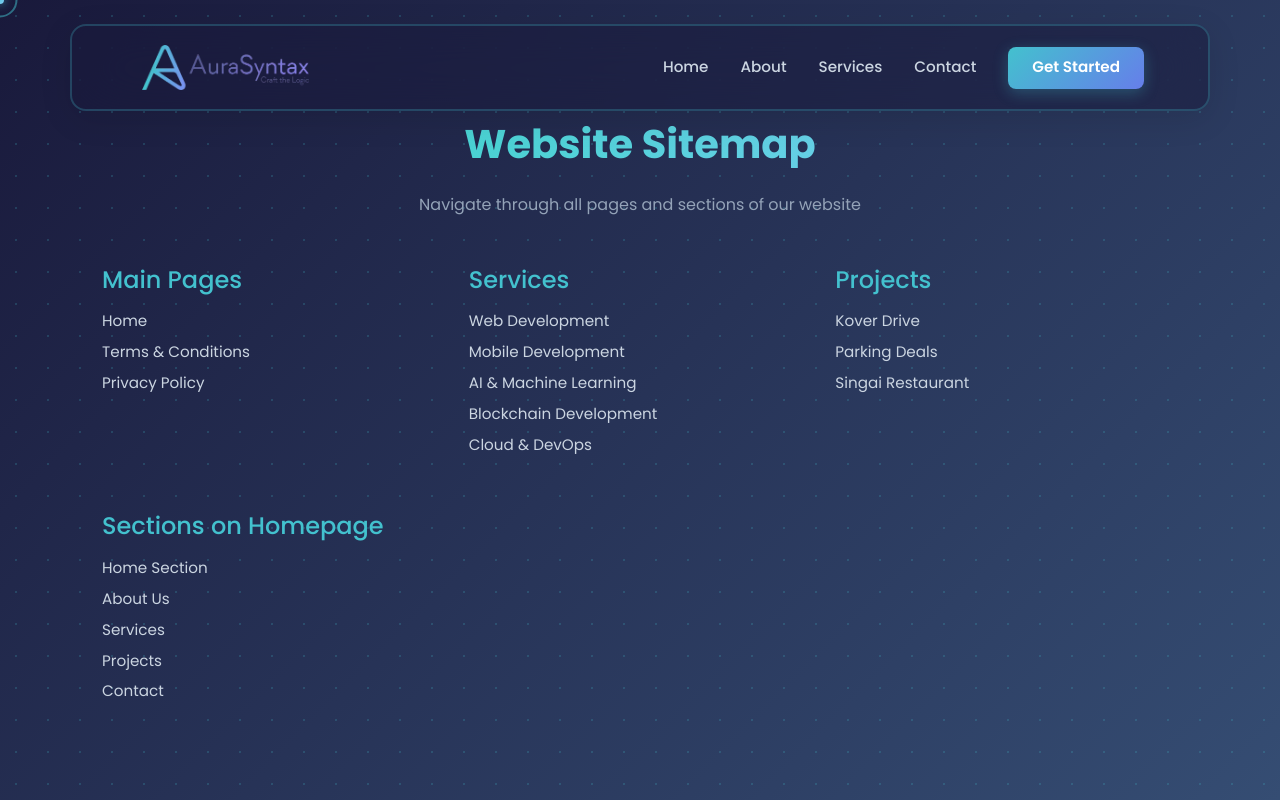
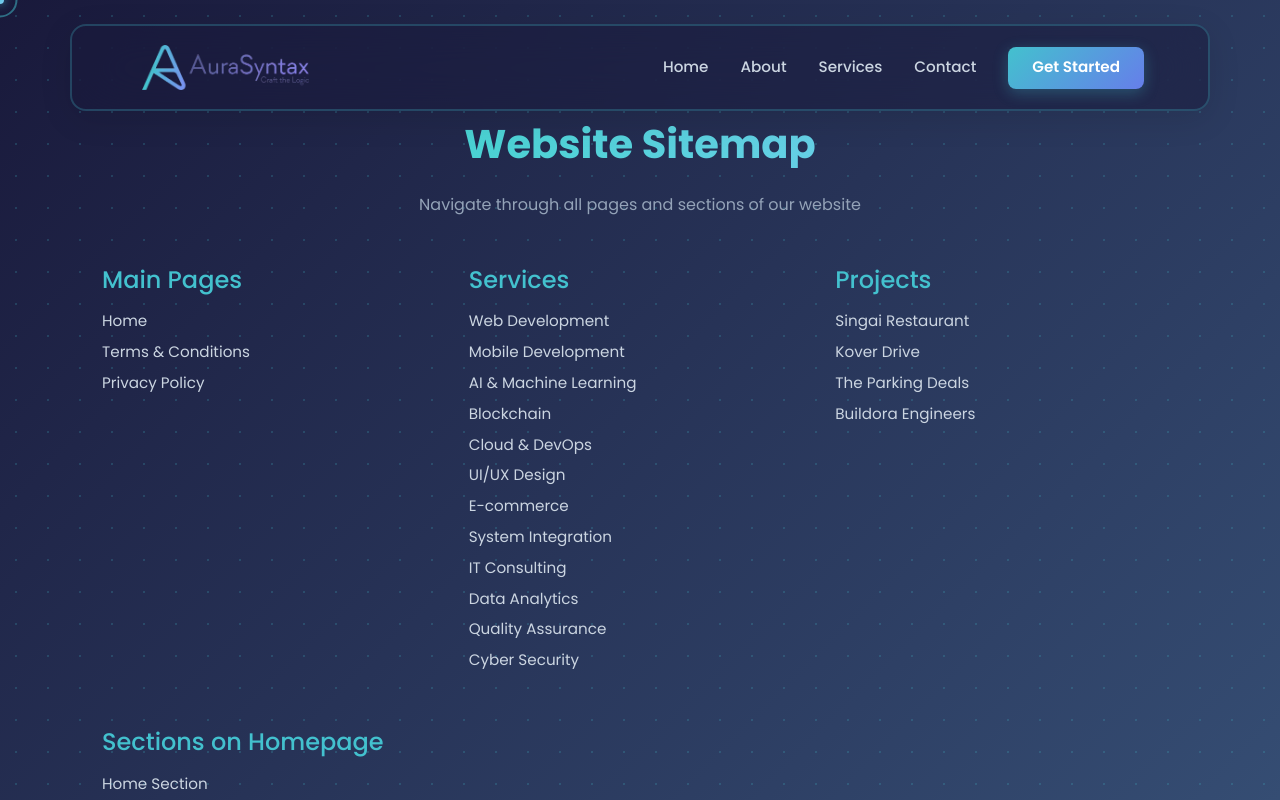
Before and after one commit to krishnarajahkajaruban/aura-syntax-web, a React (Vite) app: page /sitemap in a window 1280 px wide. Shown: the top 800 px of the page. Built offline with nearby package versions, Linux system fonts and the light colour scheme; no server answers; the HTML template or start-up script is replaced by a standard one.

Commit message:
Update sitemap.xml with a new project URL, adjust SEO component headings, and refine meta descriptions across various pages for improved clarity and consistency. Ensure all canonical URLs use the correct domain format.

```diff
--- a/src/components/SEOContent.tsx
+++ b/src/components/SEOContent.tsx
@@ -6,7 +6,7 @@
 const SEOContent = () => {
   return (
     <div style={{ position: 'absolute', left: '-9999px', width: '1px', height: '1px', overflow: 'hidden' }} aria-hidden="true">
-      <h1>AuraSyntax</h1>
+      <h2>AuraSyntax</h2>
       <h2>Software Development Company - Craft the Logic. Build What&apos;s Next.</h2>
 
       <p>
--- a/src/pages/Home.tsx
+++ b/src/pages/Home.tsx
@@ -113,7 +113,7 @@ const Home = () => {
       <React.Fragment>
         <SEO
           title="AuraSyntax | Software Development Company | Web & AI Solutions"
-          description="AuraSyntax is a leading software development company providing expert web development, mobile apps, AI, machine learning, blockchain, and cloud computing services. We build innovative, scalable systems that power what's next."
+          description="AuraSyntax is a leading software development company providing expert web development, mobile apps, AI, machine learning, blockchain, and cloud computing services."
           keywords="AuraSyntax, software development, web development, mobile apps, AI, machine learning, blockchain, cloud computing, DevOps, UI/UX design, e-commerce, system integration, IT consulting, custom software, web applications, mobile applications"
           canonicalUrl="https://www.aurasyntax.com/"
         />
--- a/src/pages/NotFound.tsx
+++ b/src/pages/NotFound.tsx
@@ -34,7 +34,7 @@ const NotFound = () => {
       <SEO
         title="404 - Page Not Found"
         description="The page you're looking for doesn't exist. Explore our services, projects, or return to the homepage."
-        canonicalUrl={`https://aurasyntax.com${location.pathname}`}
+        canonicalUrl={`https://www.aurasyntax.com${location.pathname}`}
       />
       <Navbar />
       <div className="notfound-container" style={{ minHeight: '100vh', paddingTop: '120px', paddingBottom: '80px' }}>
--- a/src/pages/Privacy.tsx
+++ b/src/pages/Privacy.tsx
@@ -14,14 +14,14 @@ const Privacy = () => {
         title="Privacy Policy | AuraSyntax"
         description="AuraSyntax Privacy Policy. Learn how we collect, use, and protect your personal information. Your privacy is important to us."
         keywords="AuraSyntax, privacy policy, data protection, GDPR, user privacy, information security"
-        canonicalUrl="https://aurasyntax.com/privacy"
+        canonicalUrl="https://www.aurasyntax.com/privacy"
       />
       <Navbar />
 
       <section className="section terms-policy-section">
         <div className="container">
           <Fade direction="up" triggerOnce>
-            <h2 className="section-title gradient-text">Privacy Policy</h2>
+            <h1 className="section-title gradient-text">Privacy Policy</h1>
             <p className="section-subtitle">
               Last updated on: October 20, 2025
             </p>
--- a/src/pages/ServiceDetail.tsx
+++ b/src/pages/ServiceDetail.tsx
@@ -51,13 +51,17 @@ const ServiceDetail = () => {
 
   const keywords = `AuraSyntax, ${service.serviceName}, software development, ${service.serviceFeatures.map(f => f.feature).join(', ')}, IT services, technology solutions`;
 
+  // Ensure meta description is under 160 characters
+  const fullDescription = `${service.description} ${service.serviceFeatures.slice(0, 2).map(f => f.feature).join(', ')} and more. Professional ${service.serviceName.toLowerCase()} solutions.`;
+  const metaDescription = fullDescription.length > 160 ? fullDescription.substring(0, 157) + '...' : fullDescription;
+
   return (
     <React.Fragment>
       <SEO
         title={`${service.serviceName} Services | AuraSyntax`}
-        description={`${service.description} ${service.serviceFeatures.slice(0, 2).map(f => f.feature).join(', ')} and more. Professional ${service.serviceName.toLowerCase()} solutions.`}
+        description={metaDescription}
         keywords={keywords}
-        canonicalUrl={`https://aurasyntax.com/services/${service.id}`}
+        canonicalUrl={`https://www.aurasyntax.com/services/${service.id}`}
       />
       <Navbar />
 
--- a/src/pages/SitemapHTML.tsx
+++ b/src/pages/SitemapHTML.tsx
@@ -3,6 +3,7 @@ import { Link } from 'react-router-dom';
 import Navbar from '@/components/Navbar';
 import Footer from '@/components/Footer';
 import SEO from '@/components/SEO';
+import { services, projects } from '@/data/mockData';
 import '../styles/custom.css';
 
 const SitemapHTML = () => {
@@ -50,52 +51,34 @@ const SitemapHTML = () => {
                 <div className="col-md-6 col-lg-4 mb-4">
                   <h2 className="h4 mb-3" style={{ color: '#43c1ce' }}>Services</h2>
                   <ul className="list-unstyled">
-                    <li className="mb-2">
-                      <Link to="/services/1" className="text-decoration-none" style={{ color: 'var(--text-secondary)' }}>
-                        Web Development
-                      </Link>
-                    </li>
-                    <li className="mb-2">
-                      <Link to="/services/2" className="text-decoration-none" style={{ color: 'var(--text-secondary)' }}>
-                        Mobile Development
-                      </Link>
-                    </li>
-                    <li className="mb-2">
-                      <Link to="/services/3" className="text-decoration-none" style={{ color: 'var(--text-secondary)' }}>
-                        AI & Machine Learning
-                      </Link>
-                    </li>
-                    <li className="mb-2">
-                      <Link to="/services/4" className="text-decoration-none" style={{ color: 'var(--text-secondary)' }}>
-                        Blockchain Development
-                      </Link>
-                    </li>
-                    <li className="mb-2">
-                      <Link to="/services/5" className="text-decoration-none" style={{ color: 'var(--text-secondary)' }}>
-                        Cloud & DevOps
-                      </Link>
-                    </li>
+                    {services.filter(s => s.status).map((service) => (
+                      <li key={service.id} className="mb-2">
+                        <Link
+                          to={`/services/${service.id}`}
+                          className="text-decoration-none"
+                          style={{ color: 'var(--text-secondary)' }}
+                        >
+                          {service.serviceName}
+                        </Link>
+                      </li>
+                    ))}
                   </ul>
                 </div>
 
                 <div className="col-md-6 col-lg-4 mb-4">
                   <h2 className="h4 mb-3" style={{ color: '#43c1ce' }}>Projects</h2>
                   <ul className="list-unstyled">
-                    <li className="mb-2">
-                      <Link to="/projects/1" className="text-decoration-none" style={{ color: 'var(--text-secondary)' }}>
-                        Kover Drive
-                      </Link>
-                    </li>
-                    <li className="mb-2">
-                      <Link to="/projects/2" className="text-decoration-none" style={{ color: 'var(--text-secondary)' }}>
-                        Parking Deals
-                      </Link>
-                    </li>
-                    <li className="mb-2">
-                      <Link to="/projects/3" className="text-decoration-none" style={{ color: 'var(--text-secondary)' }}>
-                        Singai Restaurant
-                      </Link>
-                    </li>
+                    {projects.filter(p => p.status).map((project) => (
+                      <li key={project.id} className="mb-2">
+                        <Link
+                          to={`/projects/${project.id}`}
+                          className="text-decoration-none"
+                          style={{ color: 'var(--text-secondary)' }}
+                        >
+                          {project.name}
+                        </Link>
+                      </li>
+                    ))}
                   </ul>
                 </div>
               </div>
--- a/src/pages/Terms.tsx
+++ b/src/pages/Terms.tsx
@@ -13,14 +13,14 @@ const Terms = () => {
         title="Terms & Conditions | AuraSyntax"
         description="Read AuraSyntax Terms & Conditions. Learn about our service agreements, intellectual property, payment terms, confidentiality, and warranty policies."
         keywords="AuraSyntax, terms and conditions, legal, service agreement, software development terms, IT consulting terms"
-        canonicalUrl="https://aurasyntax.com/terms"
+        canonicalUrl="https://www.aurasyntax.com/terms"
       />
       <Navbar />
 
       <section className="section terms-policy-section">
         <div className="container">
           <Fade direction="up" triggerOnce>
-            <h2 className="section-title gradient-text">Terms & Conditions</h2>
+            <h1 className="section-title gradient-text">Terms & Conditions</h1>
             <p className="section-subtitle">
               Last updated on: October 20, 2025
             </p>
```
Also changed, not shown: src/pages/ProjectDetail.tsx (+7 -3 lines), 1 other file (tests, documents, lock files or other folders).
